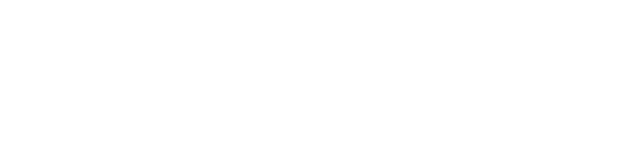
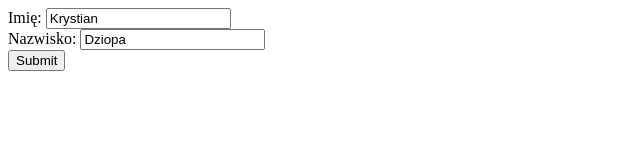
Before and after one commit to monika-and/JS-warsztaty, a plain HTML site: page index.html in a window 1280 px wide. Shown: the whole page, without its empty margins (0-640 px from the left). Drawn offline with Linux system fonts and the light colour scheme.

Commit message:
formularz - preventDefault

```diff
--- a/index.html
+++ b/index.html
@@ -1,15 +1,25 @@
 <!DOCTYPE html>
 <html lang="en">
+
 <head>
     <meta charset="UTF-8">
     <title>JS-warsztaty</title>
 </head>
+
 <body>
-  <!-- <p id="parFirst">Lorem ipsum dolor sit amet, consectetur adipisicing elit. Quae molestiae porro maiores, beatae possimus, vero quod omnis voluptate sint, explicabo, eveniet quo quia tenetur excepturi voluptatibus laudantium nobis doloribus harum.</p>
+    <!-- <p id="parFirst">Lorem ipsum dolor sit amet, consectetur adipisicing elit. Quae molestiae porro maiores, beatae possimus, vero quod omnis voluptate sint, explicabo, eveniet quo quia tenetur excepturi voluptatibus laudantium nobis doloribus harum.</p>
    <p id="parSecond">Lorem ipsum dolor sit amet, consectetur adipisicing elit. Rerum dolorum, aliquam velit unde tenetur quidem in voluptatum debitis. Saepe impedit aspernatur ex nostrum adipisci doloribus quod asperiores molestias perspiciatis dolorum!</p>
    <button id="przycisk">Ustaw tło przycisku</button>
    -->
 
+    <form id="formularz" onsubmit="pobierzImie(event)">
+        Imię: <input type="text" name="fname" value="Krystian">
+        <br> Nazwisko: <input type="text" name="lname" value="Dziopa">
+        <br>
+        <input type="submit" value="Submit">
+    </form>
+
     <script src=js/formularz.js></script>
 </body>
+
 </html>
--- a/js/formularz.js
+++ b/js/formularz.js
@@ -0,0 +1,18 @@
+'use strict';
+
+//var wyslij = document.getElementsByTagName('input')[2];
+var formularz = document.getElementById('formularz')
+
+function pobierzImie(e) {
+    e.preventDefault();
+
+    var imie = document.getElementsByName('fname')[0].value;
+    var nazwisko = document.getElementsByName('lname')[0].value;
+
+    console.log(imie);
+    console.log(nazwisko);
+
+}
+
+//formularz.onsubmit = alarm;
+//
```
